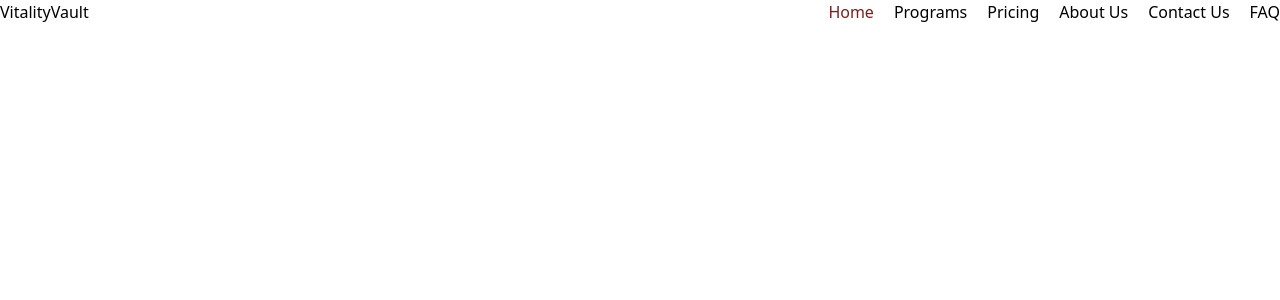
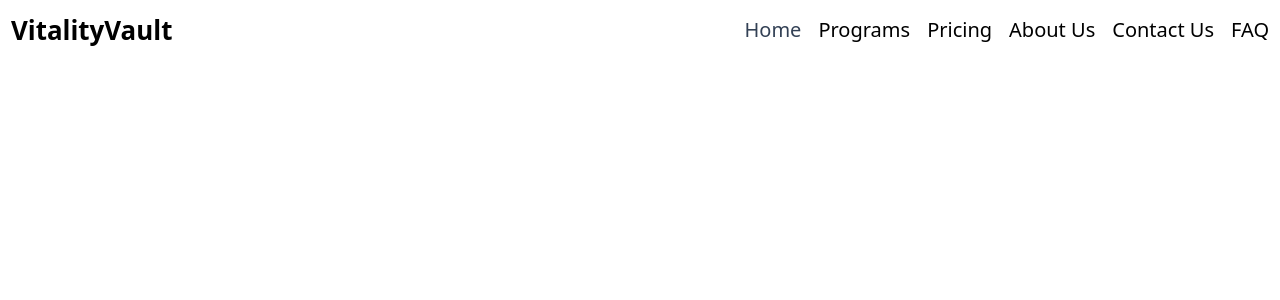
Before and after one commit to dave371/vv-website, a Next.js app: page / in a window 1280 px wide. Shown: the top 300 px of the page. Built offline with nearby package versions, Linux system fonts and the light colour scheme.

Commit message:
structured nav

```diff
--- a/src/components/DesktopNavLinks.jsx
+++ b/src/components/DesktopNavLinks.jsx
@@ -8,10 +8,12 @@ export default function DesktopNavLinks() {
   const pathName = usePathname();
 
   return (
-    <div className="flex gap-5">
+    <div className="flex gap-17">
       {routes.map((route) => (
         <NavLink
-          className={`${pathName === route.path ? 'text-red-900' : ''}`}
+          className={`text-h4 font-medium hover:text-slate-900 ${
+            pathName === route.path ? 'text-slate-700' : ''
+          }`}
           key={route.path}
           path={route.path}
           name={route.name}
--- a/src/components/MobileNavLinks.jsx
+++ b/src/components/MobileNavLinks.jsx
@@ -12,8 +12,8 @@ export default function MobileNavLinks() {
 
   return (
     <Dialog.Root open={isOpen} onOpenChange={setIsOpen}>
-      <Dialog.Trigger>
-        <HamburgerMenuIcon className="w-6 h-6" />
+      <Dialog.Trigger className="flex justify-center">
+        <HamburgerMenuIcon className="w-[1.618rem] h-[1.618rem]" />
       </Dialog.Trigger>
 
       <AnimatePresence>
@@ -57,10 +57,9 @@ const NavContent = React.forwardRef((props, forwardedRef) => (
     exit={{ x: '100vh' }}
     transition={{ type: 'tween', duration: 2 }}
   >
-    <div className="flex items-center justify-between">
-      <Dialog.Title>Menu</Dialog.Title>
+    <div className="flex justify-end p-17">
       <Dialog.Close>
-        <Cross1Icon className="w-6 h-6" />
+        <Cross1Icon className="w-[1.618rem] h-[1.618rem]" />
       </Dialog.Close>
     </div>
 
@@ -77,8 +76,8 @@ function Links() {
     <div className="flex flex-col">
       {routes.map((route) => (
         <NavLink
-          className={`p-3 hover:text-white hover:bg-slate-900 ${
-            pathName === route.path ? 'text-slate-600' : ''
+          className={`p-17 text-h4 font-medium hover:text-white hover:bg-slate-900 ${
+            pathName === route.path ? 'text-slate-900' : ''
           }`}
           key={route.path}
           path={route.path}
--- a/src/components/Nav.jsx
+++ b/src/components/Nav.jsx
@@ -4,9 +4,9 @@ import MobileNavLinks from './MobileNavLinks';
 
 export default function Nav() {
   return (
-    <div className="flex items-center justify-between">
-      <Link href="/">
-        <span>VitalityVault</span>
+    <div className="flex items-center justify-between p-11">
+      <Link className="font-bold text-h3" href="/">
+        VitalityVault
       </Link>
 
       <div className="hidden lg:block">
--- a/tailwind.config.js
+++ b/tailwind.config.js
@@ -7,12 +7,24 @@ module.exports = {
   ],
   theme: {
     extend: {
-      backgroundImage: {
-        'gradient-radial': 'radial-gradient(var(--tw-gradient-stops))',
-        'gradient-conic':
-          'conic-gradient(from 180deg at 50% 50%, var(--tw-gradient-stops))',
+      fontSize: {
+        h1: '4.236rem',
+        h2: '2.618rem',
+        h3: '1.618rem',
+        h4: '1.25rem',
+        p: '1rem',
+        small: '.618rem',
+        xsmall: '.382rem',
+      },
+      spacing: {
+        4: '.24rem',
+        7: '.438rem',
+        11: '.688rem',
+        17: '1.063rem',
+        27: '1.688rem',
+        44: '2.75rem',
       },
     },
   },
   plugins: [],
-}
+};
```
